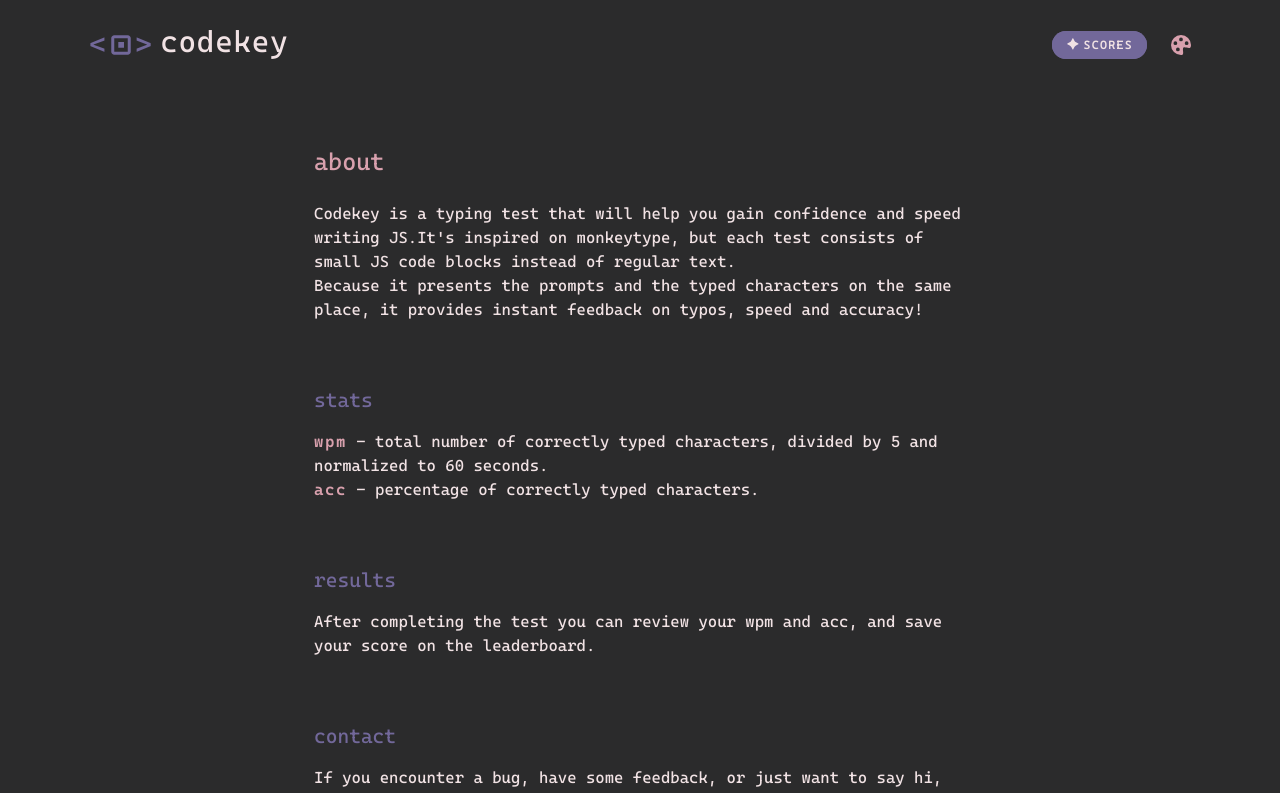
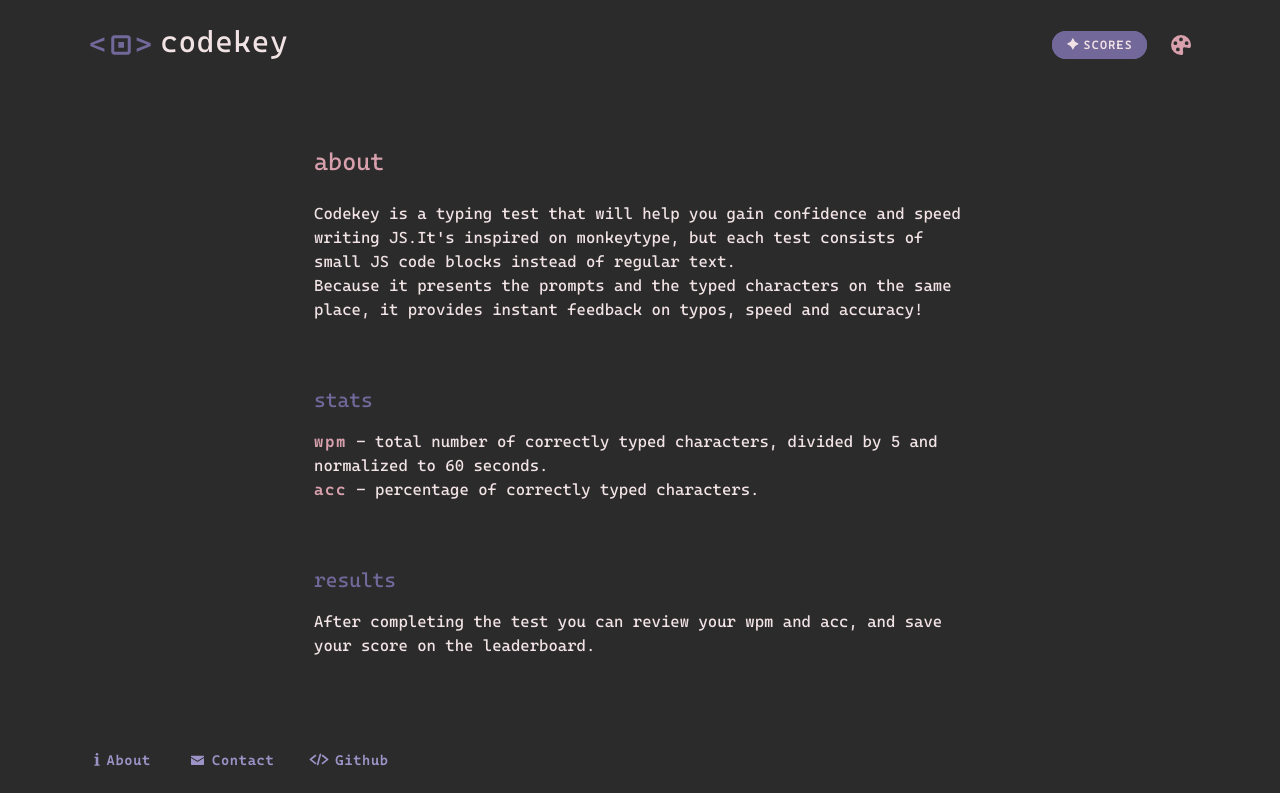
Before and after one commit to nutaptap/codekey, a React (Vite) app in the folder frontend/: page /about in a window 1280 px wide. Shown: the top 793 px of the page. Built offline with nearby package versions, Linux system fonts and the light colour scheme.

Commit message:
Fixed overflow issue

```diff
--- a/frontend/src/components/About.tsx
+++ b/frontend/src/components/About.tsx
@@ -1,6 +1,6 @@
 export function About() {
   return (
-    <main className="w-screen bg-background flex justify-center mt-8">
+    <main className="w-screen bg-background flex justify-center mt-8 overflow-hidden">
       <div className="p-6 max-w-[700px]">
         <h1 className="text-sub text-2xl mb-6">about</h1>
         <section className="mb-16">
```
